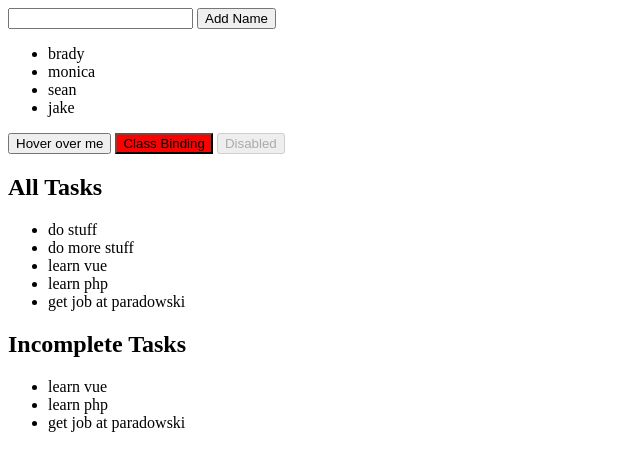
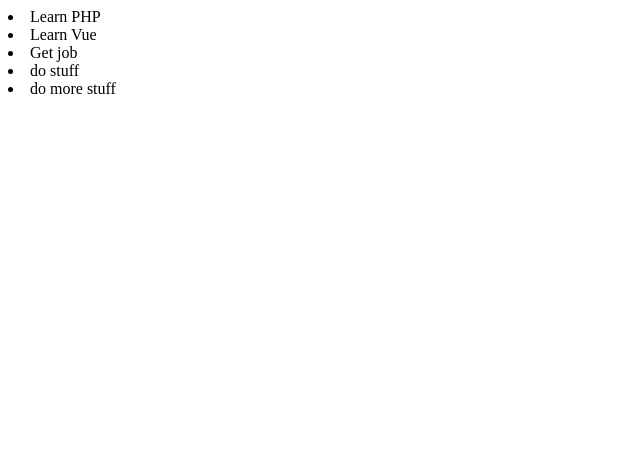
Before and after one commit to bcpete/vue-playground, a plain HTML site: page index.html in a window 1280 px wide. Shown: the whole page, without its empty margins (0-640 px from the left). Drawn offline with nearby package versions, Linux system fonts and the light colour scheme.

Commit message:
created my first components, seperated html and js into own files.

```diff
--- a/index.html
+++ b/index.html
@@ -3,72 +3,18 @@
     <head>
         <title></title>
         <style>
-            .is-loading { background: red; }
-            .color-red { color: red; }
-            .color-blue { color: blue; }
         </style>
     </head>
     <body>
         <div id="root">
-            <input type="text" id="input" v-model="newName"></input>
-            <button @click="addName">Add Name</button>
-            <ul>
-                <li v-for="name in names" v-text="name"></li>
-            </ul>
-
-            <button :title="title">Hover over me</button>
-            <button :class="{ 'is-loading' : isLoaded }" @click="isLoading">Class Binding</button>
-            <button :disabled="disabled">Disabled</button>
-            <h2> All Tasks </h2>
-            <ul>
-                <li v-for="task in tasks"  v-text="task.description"></li>
-            </ul>
-            <h2> Incomplete Tasks </h2>
-            <ul>
-                <li v-for="task in incompleteTasks" v-text="task.description"></li>
-            </ul>
+            <task-list>
+                <task>Learn php</task>
+                <task>Learn Vue</task>
+                <task>Get job</task>
+            </task-list>
         </div>
 
         <script src="https://unpkg.com/vue@2.5.3/dist/vue.js"></script>
-
-        <script>
-            const app = new Vue({
-                el: '#root',
-                data: {
-                    newName: '',
-                    className: 'color-red',
-                    names: ['brady', 'monica', 'sean', 'jake'],
-                    title: 'now the title is being set through javascript suckah',
-                    isLoaded: true,
-                    disabled: true,
-                    message: 'Hello World',
-                    tasks : [
-                        { description: 'do stuff', completed: true},
-                        { description: 'do more stuff', completed: true},
-                        { description: 'learn vue', completed: false },
-                        { description: 'learn php', completed: false },
-                        { description: 'get job at paradowski', completed: false}
-                    ]
-                },
-                computed: {
-                    incompleteTasks() {
-                        return this.tasks.filter(task => !task.completed);
-                    }
-                },
-
-                methods: {
-                    addName() {
-                        this.names.push(this.newName);
-                        this.newName = '';
-                    },
-
-                    isLoading() {
-                        this.isLoaded = !this.isLoaded;
-                    }
-                },
-
-            });
-
-        </script>
+        <script src="main.js"></script>
     </body>
 </html>
--- /dev/null
+++ b/main.js
@@ -0,0 +1,29 @@
+Vue.component('task', {
+  template: '<li><slot></slot></li>'
+});
+
+Vue.component('task-list', {
+  template: `
+              <div>
+                <task v-for="task in tasks" key="task.id">
+                  {{ task.description }}
+                </task>
+              </div>
+            `,
+
+  data() {
+    return {
+      tasks: [
+        { id: 1, description: 'Learn PHP', completed: false },
+        { id: 2, description: 'Learn Vue', completed: false },
+        { id: 3, description: 'Get job', completed: false },
+        { id: 4, description: 'do stuff', completed: true },
+        { id: 5, description: 'do more stuff', completed: true }
+      ]
+    }
+  }
+})
+
+new Vue({
+  el: '#root'
+});
```
Also changed, not shown: 1 other file.
